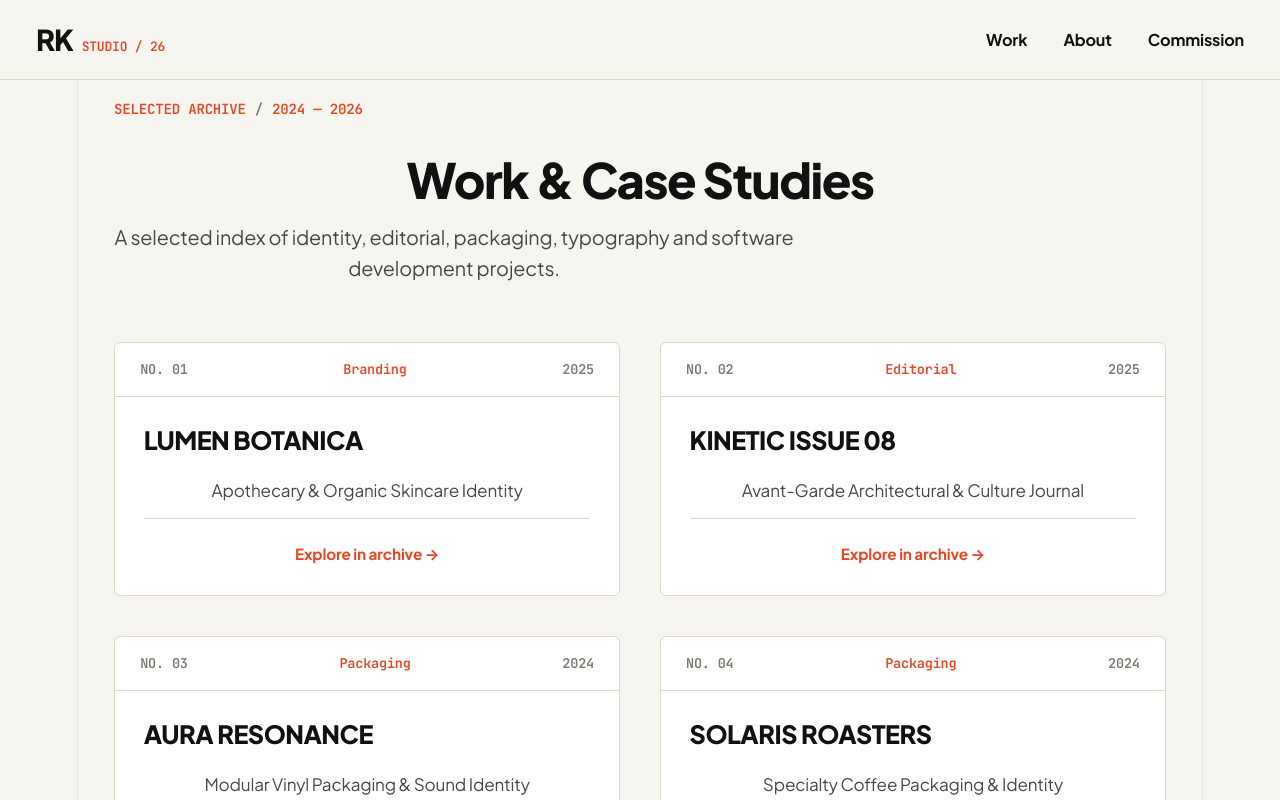
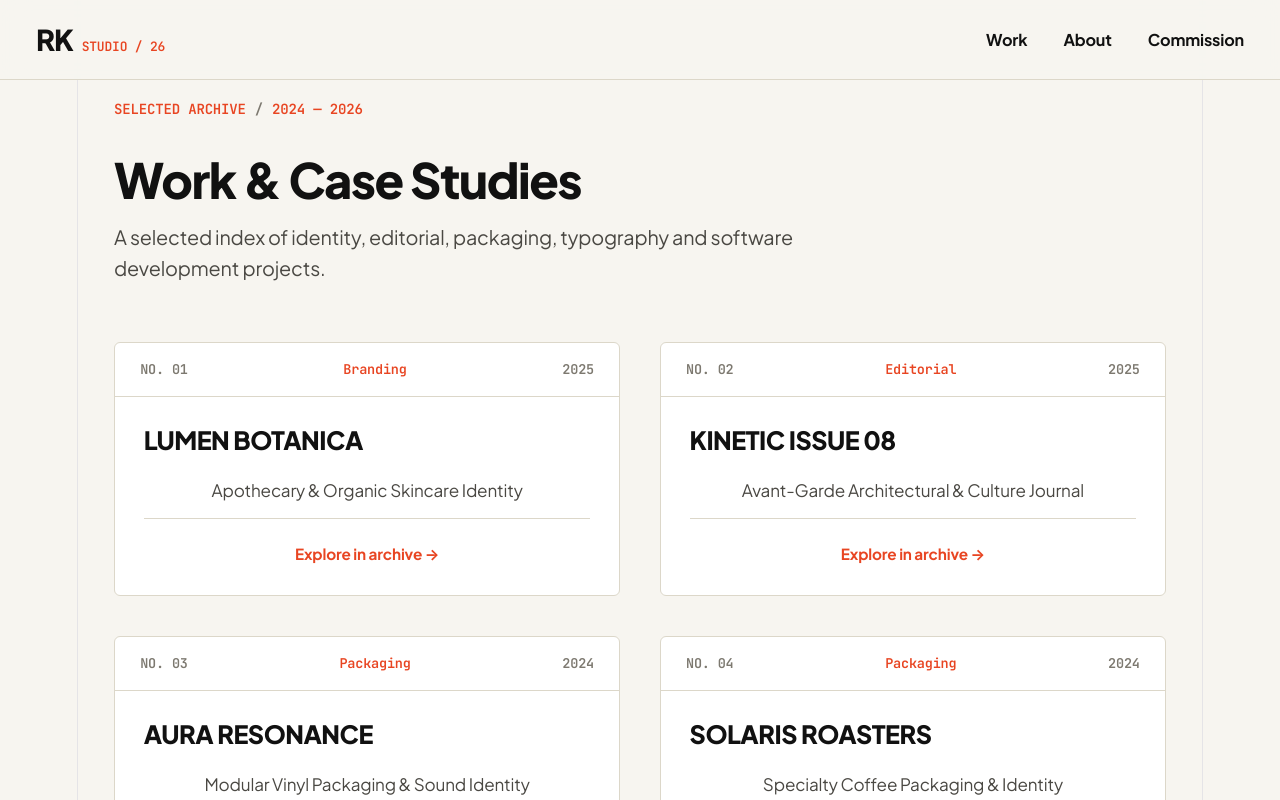
Before and after one commit to odonkorraphael9-glitch/portfolio-website, a React (Vite) app: page /work in a window 1280 px wide. Shown: the top 800 px of the page. Built offline with nearby package versions, Linux system fonts and the light colour scheme; a web font is replaced by a local one.

Commit message:
Updated the work webpage

```diff
--- a/src/App.css
+++ b/src/App.css
@@ -154,6 +154,10 @@ img, svg {
   margin-bottom: 3.2rem;
 }
 
+.work-page-header {
+  text-align: left;
+}
+
 .editorial-eyebrow {
   display: flex;
   align-items: center;
--- a/src/pages/work.jsx
+++ b/src/pages/work.jsx
@@ -30,7 +30,7 @@ function Work() {
       <main>
         <section className="section projects-section">
           <div className="container">
-            <div className="section-header-editorial">
+            <div className="section-header-editorial work-page-header">
               <div className="editorial-eyebrow"><span>SELECTED ARCHIVE</span><span className="divider-slash">/</span><span>2024 — 2026</span></div>
               <h1 className="section-title-editorial">Work & Case Studies</h1>
               <p className="section-subtitle-editorial">A selected index of identity, editorial, packaging, typography and software development projects.</p>
```
